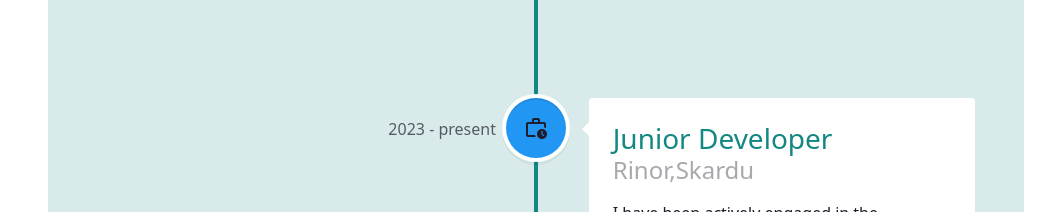
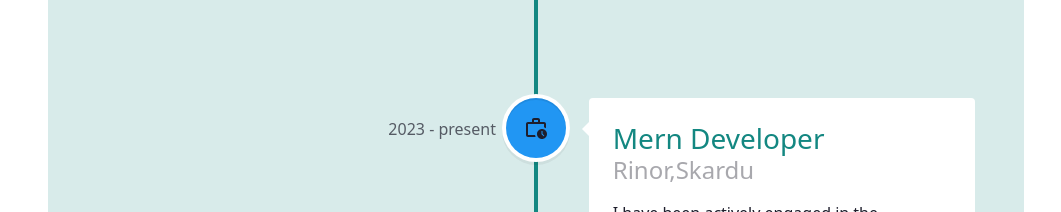
Before and after one commit to suhail-yousuf/MernPortfolio, a React (Create React App) app: page / in a window 1280 px wide. Shown: the part 3320-3532 px from the top of the page, without its empty margins (174-1235 px from the left). Built offline with nearby package versions, Linux system fonts and the light colour scheme.

Commit message:
added new resume

```diff
--- a/src/Pages/Workexp/Workexp.js
+++ b/src/Pages/Workexp/Workexp.js
@@ -39,7 +39,7 @@
     date="2023 - present"
     iconStyle={{ background: 'rgb(33, 150, 243)', color: '#1e1e2c' }}
     icon={<MdOutlineWorkHistory />}>
-    <h3 className="vertical-timeline-element-title">Junior Developer</h3>
+    <h3 className="vertical-timeline-element-title">Mern Developer</h3>
     <h4 className="vertical-timeline-element-subtitle">Rinor,Skardu</h4>
     <p>
     I have been actively engaged in the development of an ERP (Enterprise Resource Planning)
```
Also changed, not shown: 1 other file (tests, documents, lock files or other folders).
